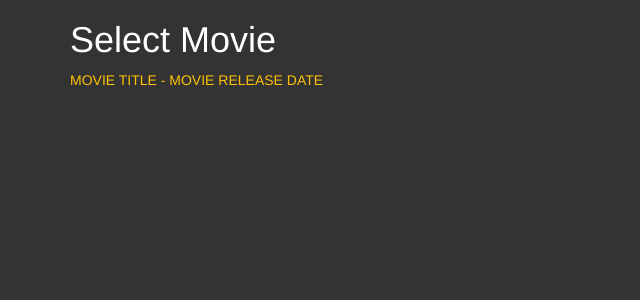
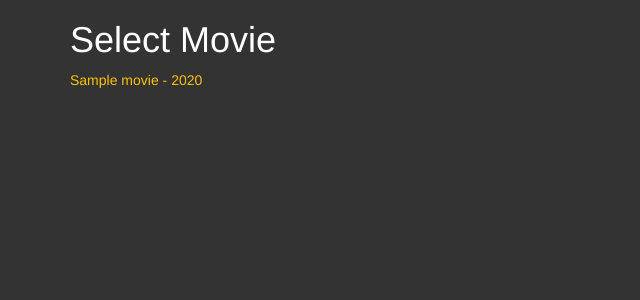
Before and after one commit to bethpritchard/100DaysOfCodeBootcamp, a Python web app: template Day64/templates/select.html in a window 1280 px wide. Shown: the top 300 px of the page, without its empty margins (0-640 px from the left). Run offline with Jinja, Linux system fonts and the light colour scheme; the template is opened without the code that fills it: most values are stand-ins (such as "Sample title", 1, 10 or a date in 2020); some libraries are stand-ins or nearby versions.

Commit message:
Update select.html

```diff
--- a/Day64/templates/select.html
+++ b/Day64/templates/select.html
@@ -14,7 +14,9 @@
 <div class="container">
     <h1 class="heading">Select Movie</h1>
   <p>
-    <a href="#"> MOVIE TITLE - MOVIE RELEASE DATE</a>
+    {% for movie in all_movies: %}
+    <a href="{{url_for('find_movie', id= movie.id)}}"> {{movie.title}}  - {{ movie.release_date[:4] }}</a> <br>
+    {% endfor %}
   </p>
 
 </div>
```
